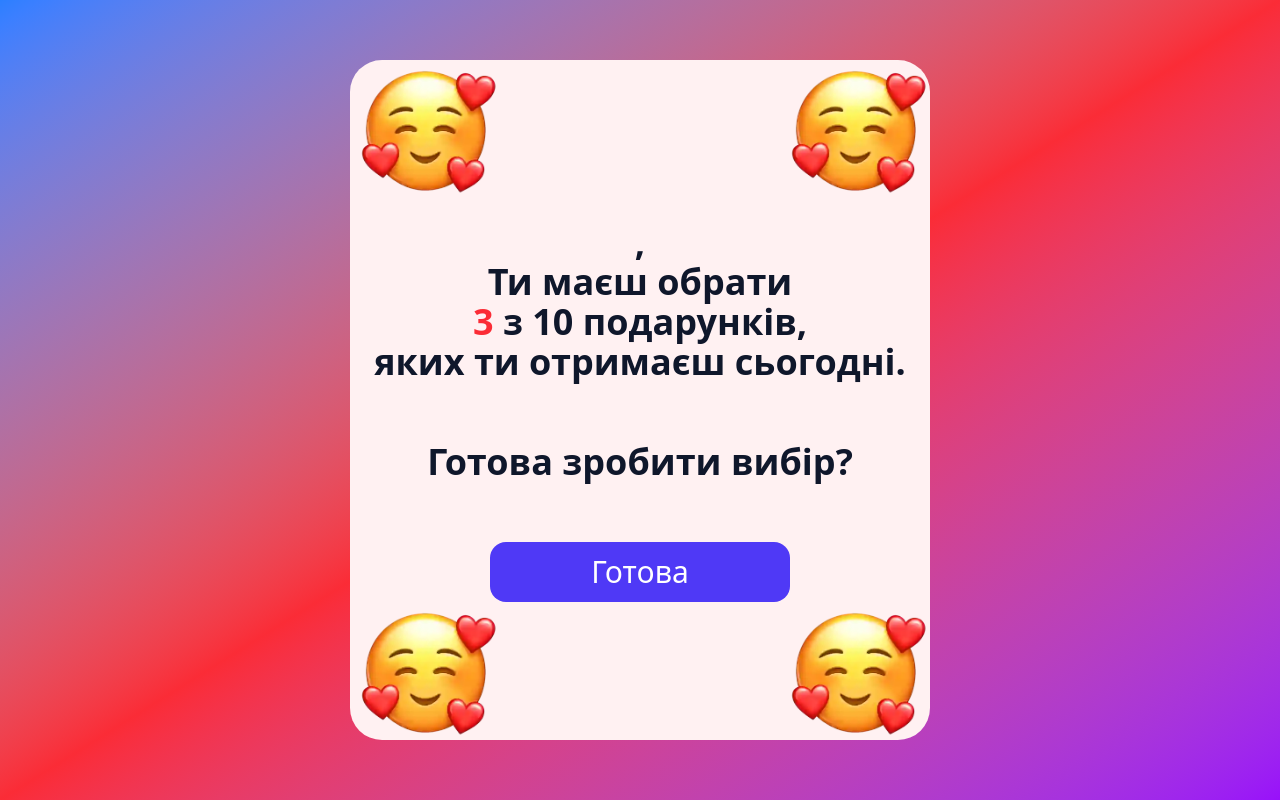
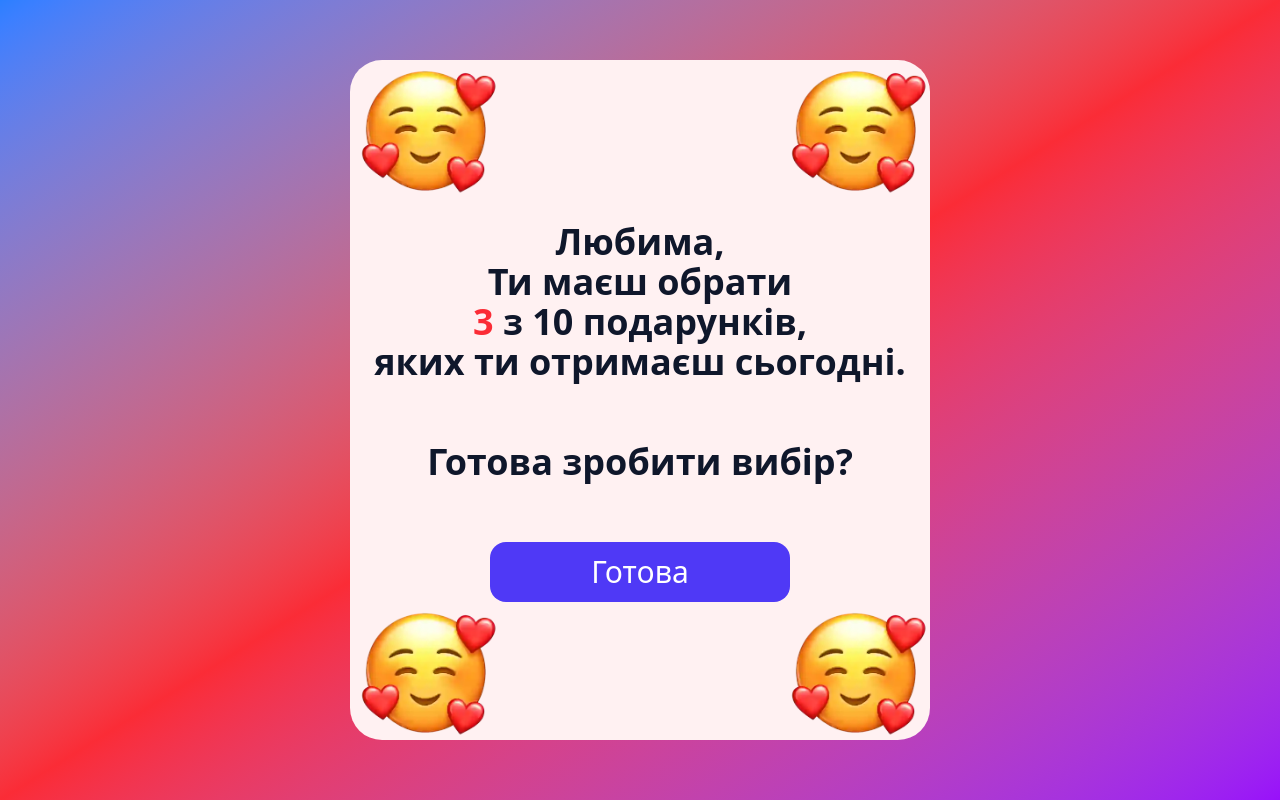
Before and after one commit to maxsimys555/Valentine, a Next.js app: page /ready-choose in a window 1280 px wide. Built offline with nearby package versions, Linux system fonts and the light colour scheme.

Commit message:
fixed name for page ready-choose

```diff
--- a/src/app/ready-choose/page.tsx
+++ b/src/app/ready-choose/page.tsx
@@ -13,6 +13,7 @@ export default function Home() {
   const [showText2, setShowText2] = useState(false);
   const [showBtn, setShowBtn] = useState(false);
   const name = useSelector((state: RootState) => state.name.value);
+  const displayName = name?.trim() ? name.trim() : "Любима";
 
   useEffect(() => {
     const t2 = setTimeout(() => setShowText1(true), 300);
@@ -42,7 +43,7 @@ export default function Home() {
               showText1 ? "opacity-100 translate-y-0" : "opacity-0 translate-y-2",
             ].join(" ")}
           >
-            {name}, <br />Ти маєш обрати <br />
+            {displayName}, <br />Ти маєш обрати <br />
             <span className="text-red-500">3</span> з 10 подарунків,
             <br />
             яких ти отримаєш сьогодні.
```
